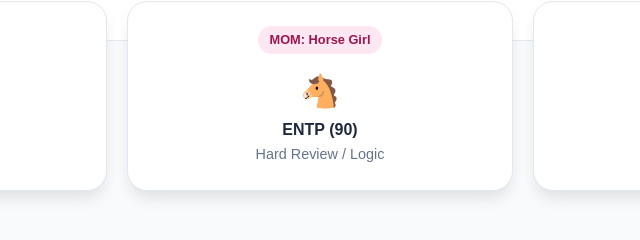
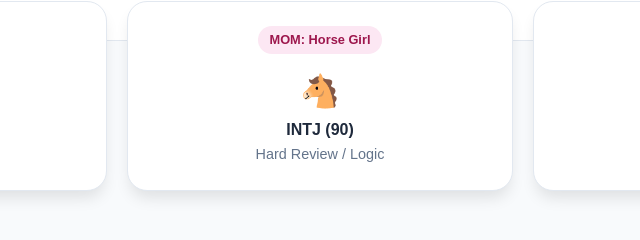
Before and after one commit to EleninJayTech/1374lab, a plain HTML site: page index.html in a window 1280 px wide. Shown: the part 217-457 px from the top of the page, 320-960 px from the left. Drawn offline with Linux system fonts and the light colour scheme; a web font is replaced by a local one.

```diff
--- a/index.html
+++ b/index.html
@@ -176,7 +176,7 @@
         <div class="member-card">
             <span class="member-tag tag-mom">MOM: Horse Girl</span>
             <div style="font-size: 2rem;">🐴</div>
-            <div style="font-weight: 800;">ENTP (90)</div>
+            <div style="font-weight: 800;">INTJ (90)</div>
             <div class="project-meta">Hard Review / Logic</div>
         </div>
         <div class="member-card">
```
